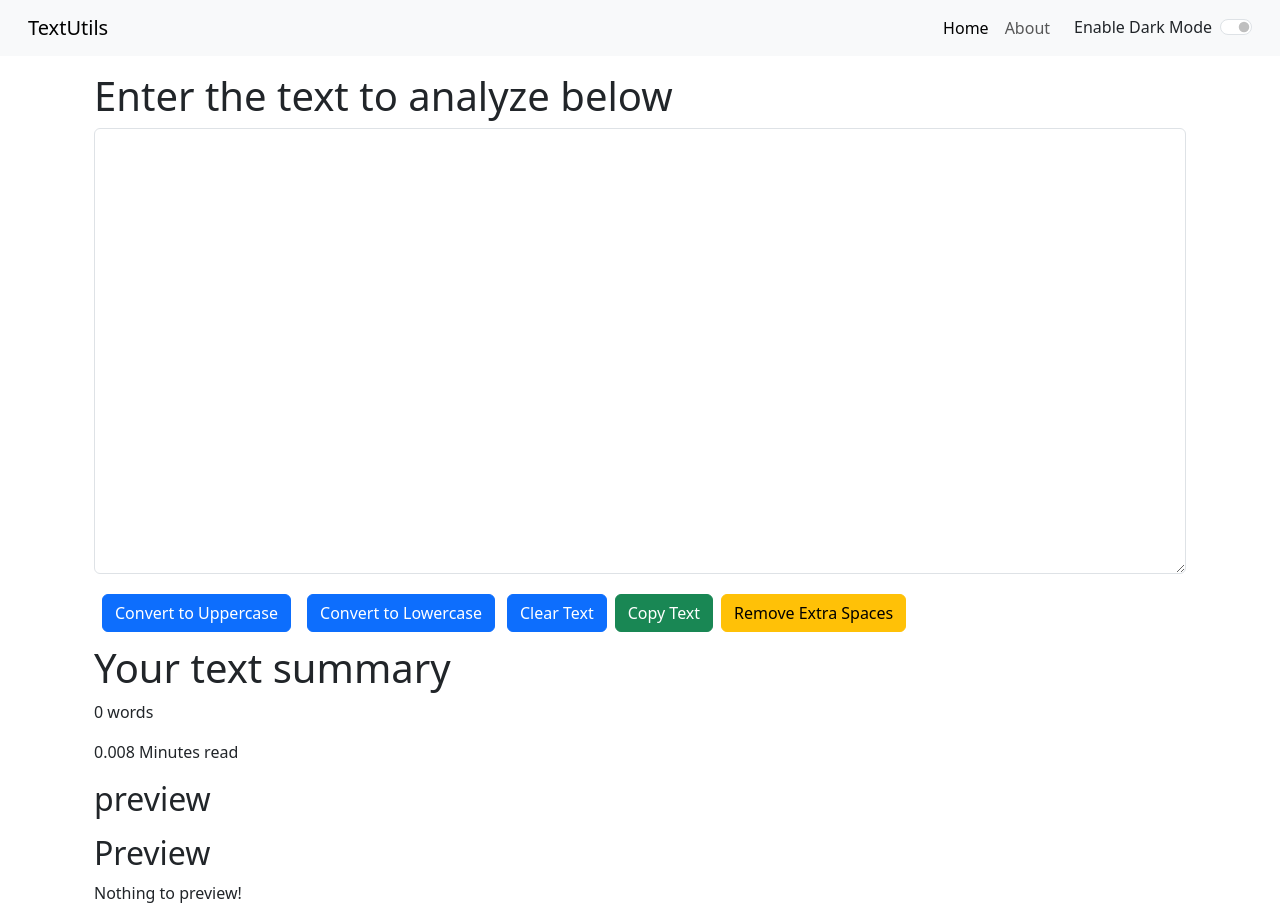
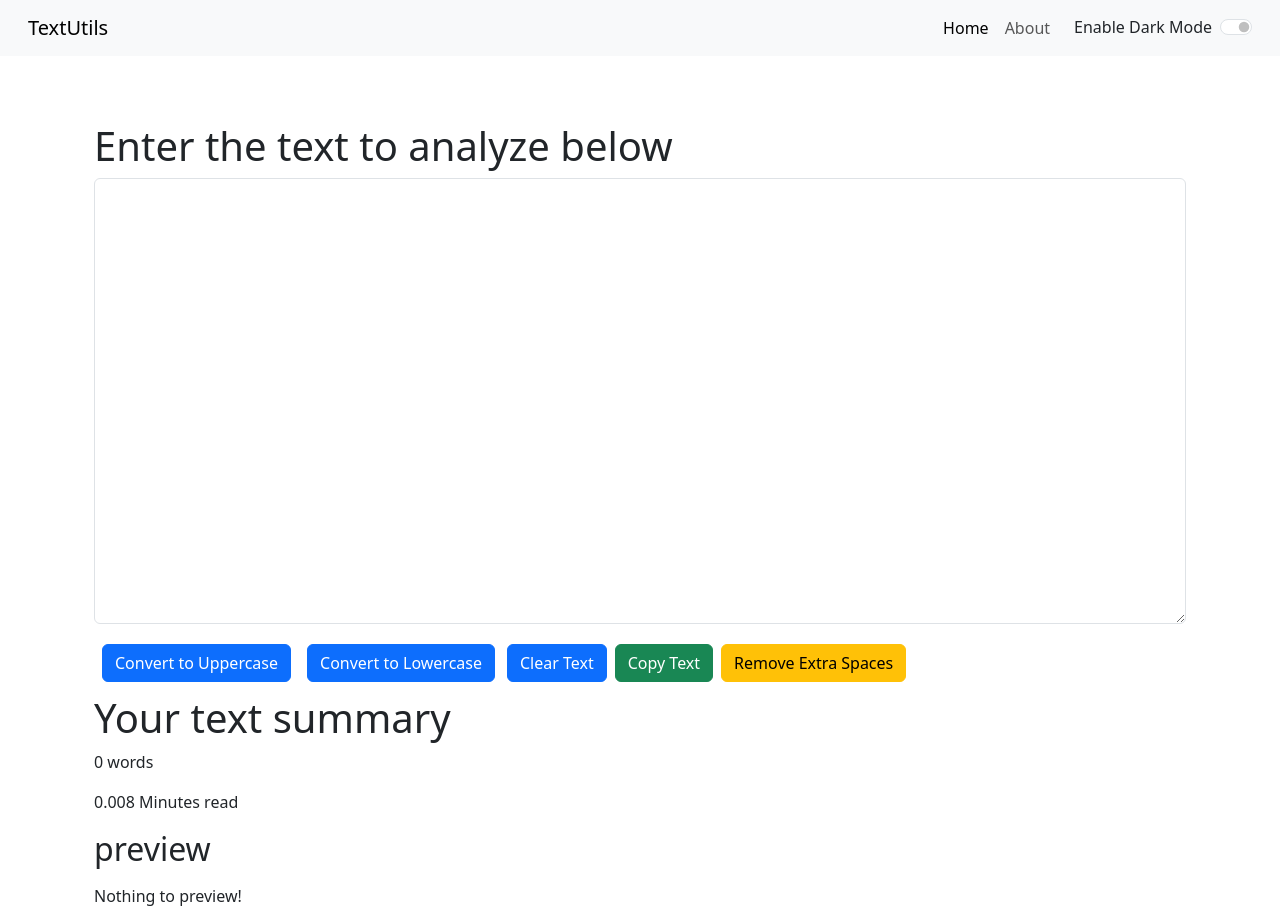
Before and after one commit to saurabhraj18/react-text-analyzer, a React (Create React App) app: page / in a window 1280 px wide. Built offline with nearby package versions, Linux system fonts and the light colour scheme.

Commit message:
Fixed layout shift issue

```diff
--- a/src/App.js
+++ b/src/App.js
@@ -39,7 +39,10 @@ function App() {
   return (
     <Router>
       <Navbar title="TextUtils" mode={mode} toggleMode={toggleMode} />
-      <Alert alert={alert} />
+      <div style={{ height: "50px" }}>
+       {alert && <Alert alert={alert} />}
+      </div>
+
 
       <div className="container my-3">
         <Routes>
--- a/src/Components/TextForm.js
+++ b/src/Components/TextForm.js
@@ -92,7 +92,6 @@ if (isTextEmpty()) return;
             <p>{0.008 * text.split(" ").length} Minutes read</p>
             <h2>preview</h2>
             <p>{text}</p>
-            <h2>Preview</h2>
             <p>{text.length > 0 ? text : "Nothing to preview!"}</p>
 
         </div>
```
